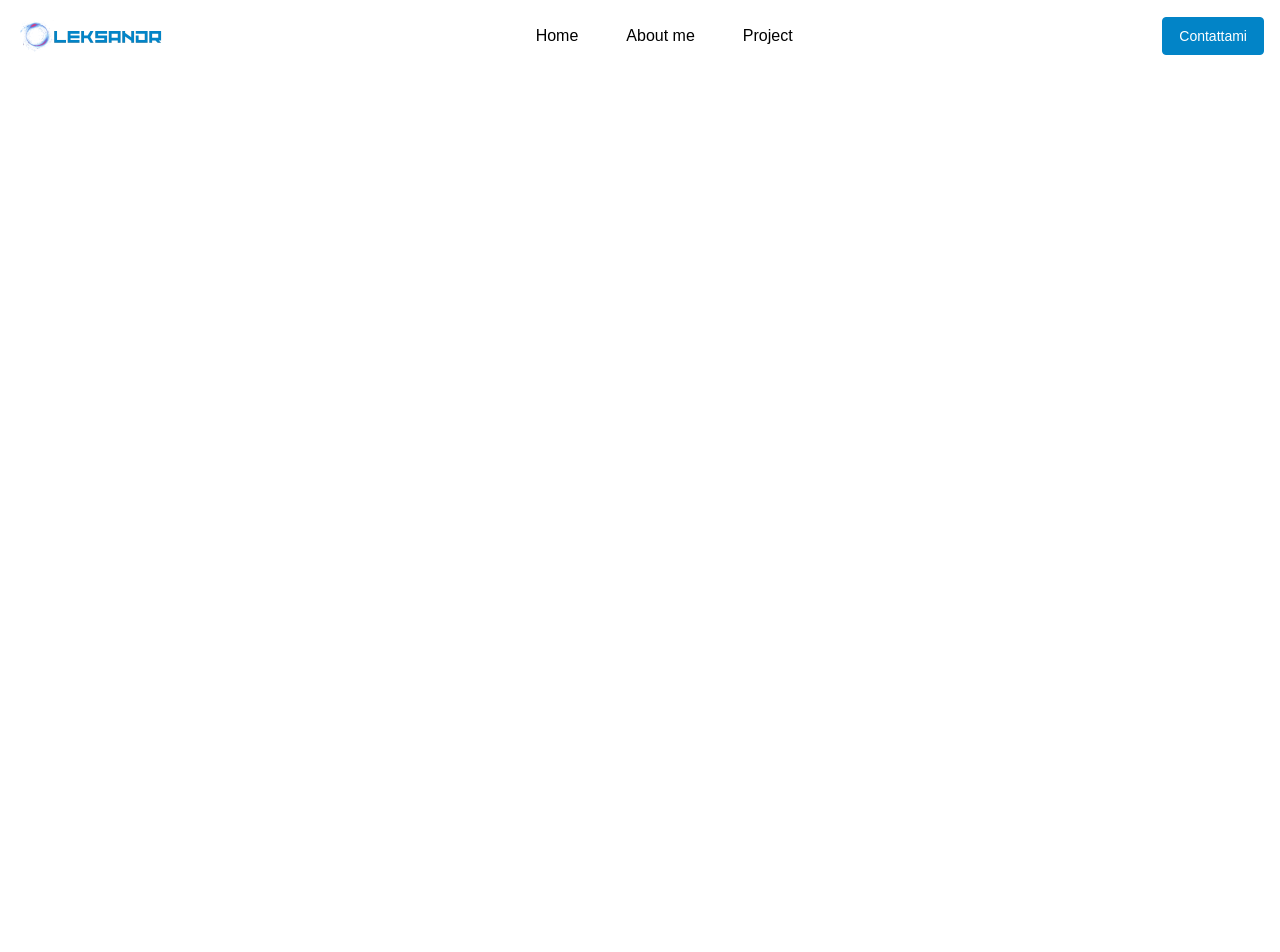
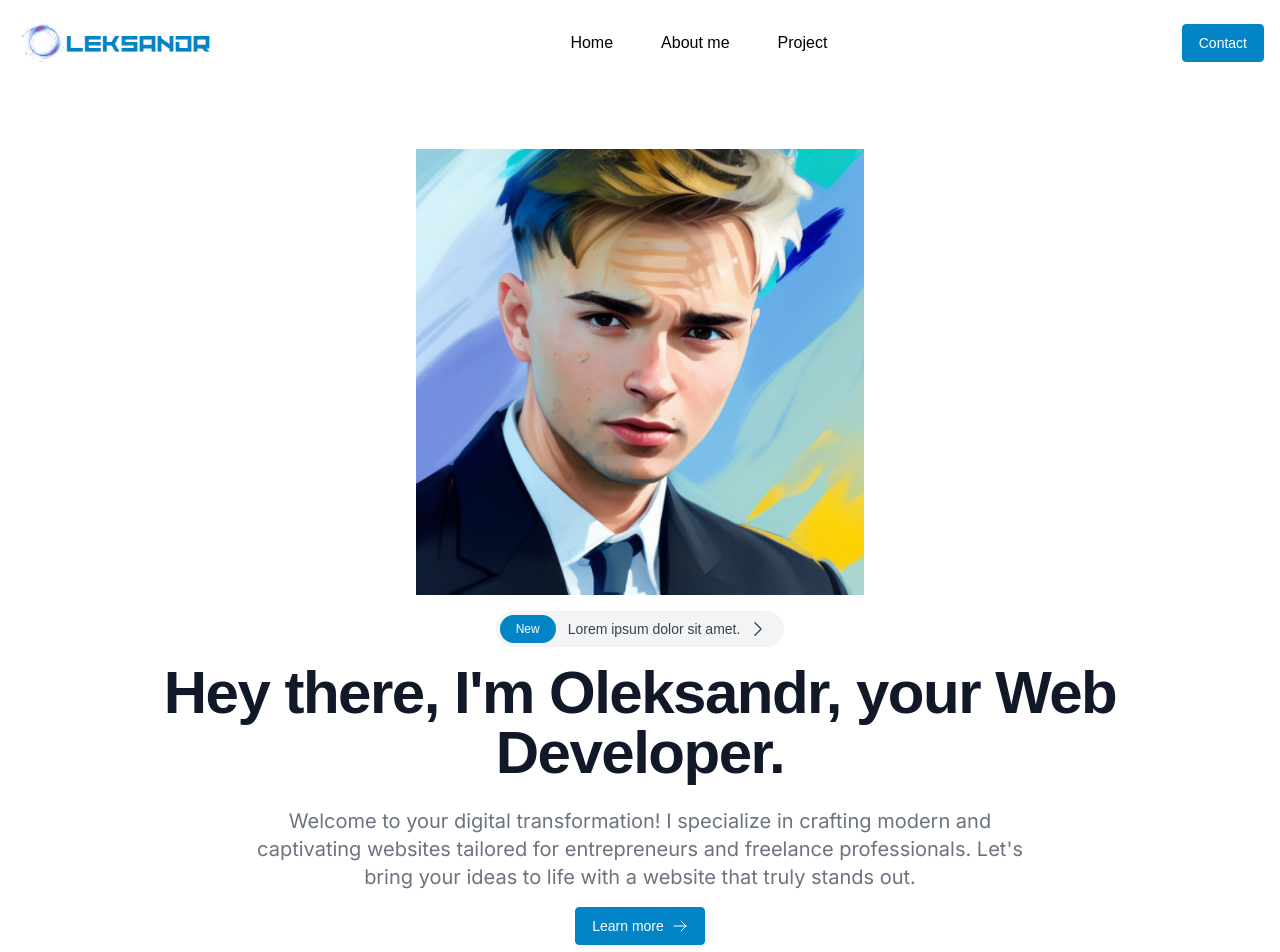
Before and after one commit to OleksandrOleksyuk/modern-portfolio, a React (Vite) app: page /home in a window 1280 px wide. Shown: the top 952 px of the page. Before the commit the page ends 800 px from the top, so only its background shows below. Built offline with nearby package versions, Linux system fonts and the light colour scheme; a web font is replaced by a local one.

Commit message:
:sparkles: create hero section | install heroicons | create primary color

```diff
--- a/src/App.tsx
+++ b/src/App.tsx
@@ -1,10 +1,11 @@
-import { Navbar } from "./components";
+import { Hero, Navbar } from "./components";
 
 function App() {
   return (
-    <div>
+    <header>
       <Navbar />
-    </div>
+      <Hero />
+    </header>
   );
 }
 
--- a/src/components/Button/Button.tsx
+++ b/src/components/Button/Button.tsx
@@ -4,16 +4,30 @@ interface ButtonProps {
   type: "button" | "submit" | "reset";
   color: "primary" | "secondary";
   children: React.ReactNode;
+  link: string;
+  style?: string;
 }
 
-const Button: React.FC<ButtonProps> = ({ color, children, type }) => {
-  const colorBtn = color === "primary" ? "bg-sky-600 text-white border" : "";
+const Button: React.FC<ButtonProps> = ({
+  color,
+  children,
+  type,
+  link,
+  style,
+}) => {
+  const colorBtn =
+    color === "primary" ? "bg-primary-600 text-white border" : "";
   return (
     <button
       type={type}
-      className={`${colorBtn} border-sky-600 hover:bg-sky-600 cursor-pointer text-sm px-4 rounded py-2 text-center`}
+      className={`${colorBtn} ${style} border-primary-600 hover:bg-primary-600 cursor-pointer text-sm px-4 rounded py-2 text-center`}
     >
-      {children}
+      <a
+        href={`#${link}`}
+        className="inline-flex justify-center items-center gap-2"
+      >
+        {children}
+      </a>
     </button>
   );
 };
--- /dev/null
+++ b/src/components/Hero/Hero.tsx
@@ -0,0 +1,32 @@
+import React from "react";
+import HeroImage from "../../assets/hero.jpg";
+import { Button, NewBannerProject } from "..";
+import { ArrowRightIcon } from "@heroicons/react/24/outline";
+
+const Hero: React.FC = () => {
+  return (
+    <section className="bg-white">
+      <div className="py-4 px-4 mx-auto max-w-screen-xl text-center space-y-4 lg:py-16 lg:px-12">
+        <img src={HeroImage} alt="" className="w-full max-w-md mx-auto" />
+        <NewBannerProject />
+        <h1 className="mb-4 text-4xl font-extrabold tracking-tight leading-none text-gray-900 md:text-5xl lg:text-6xl">
+          Hey there, I'm Oleksandr, your Web Developer.
+        </h1>
+        <p className="mb-8 text-lg font-normal text-gray-500 lg:text-xl sm:px-16 xl:px-48">
+          Welcome to your digital transformation! I specialize in crafting
+          modern and captivating websites tailored for entrepreneurs and
+          freelance professionals. Let's bring your ideas to life with a website
+          that truly stands out.
+        </p>
+        <div className="flex flex-col mb-8 lg:mb-16 space-y-4 sm:flex-row sm:justify-center sm:space-y-0 sm:space-x-4">
+          <Button type="button" color="primary" link="#">
+            Learn more
+            <ArrowRightIcon className="w-4" />
+          </Button>
+        </div>
+      </div>
+    </section>
+  );
+};
+
+export default Hero;
--- a/src/components/Navbar/Navbar.tsx
+++ b/src/components/Navbar/Navbar.tsx
@@ -10,11 +10,11 @@ const Navbar: React.FC = () => {
   return (
     <nav className="max-w-screen-xl flex flex-wrap items-center justify-between mx-auto p-4">
       <a href="/" className="flex items-center space-x-3 rtl:space-x-reverse">
-        <img src={logoWhite} width={150} alt="Flowbite Logo" />
+        <img src={logoWhite} width={200} alt="Flowbite Logo" />
       </a>
       <div className="flex md:order-2 space-x-3 md:space-x-0 rtl:space-x-reverse">
-        <Button type="button" color="primary">
-          Contattami
+        <Button type="button" color="primary" link="contact">
+          Contact
         </Button>
         <div className="md:hidden flex justify-center items-center">
           {isOpenMenu ? (
--- /dev/null
+++ b/src/components/NewBannerProject/NewBannerProject.tsx
@@ -0,0 +1,20 @@
+import React from "react";
+import { ChevronRightIcon } from "@heroicons/react/24/outline";
+
+const NewBannerProject: React.FC = (): JSX.Element => {
+  return (
+    <a
+      href="#"
+      className="inline-flex justify-between items-center py-1 px-1 pr-4 mb-7 text-sm text-gray-700 bg-gray-100 rounded-full hover:bg-gray-200"
+      role="alert"
+    >
+      <span className="text-xs bg-primary-600 rounded-full text-white px-4 py-1.5 mr-3">
+        New
+      </span>
+      <span className="text-sm font-medium">Lorem ipsum dolor sit amet.</span>
+      <ChevronRightIcon className="w-5 ml-2" />
+    </a>
+  );
+};
+
+export default NewBannerProject;
--- a/src/components/Starter/Starter.tsx
+++ b/src/components/Starter/Starter.tsx
@@ -12,10 +12,10 @@ const Starter = () => {
   }, [navigate]);
 
   return (
-    <div className="bg-black h-screen text-gray-300 flex flex-col justify-center items-center overflow-hidden">
+    <div className="bg-white h-screen text-primary-800 flex flex-col justify-center items-center overflow-hidden">
       <h1 className="fadeInScale uppercase">Oleksandr Oleksyuk</h1>
       <div className="w-full h-auto flex justify-center items-center">
-        <div className="w-3/5 h-1 border-[1px] border-gray-800 rounded-sm overflow-hidden loading-line-box-container">
+        <div className="w-3/5 h-1 border-[1px] border-primary-600 rounded-sm overflow-hidden loading-line-box-container">
           <div className="h-1 loading-starter"></div>
         </div>
       </div>
--- a/src/components/index.ts
+++ b/src/components/index.ts
@@ -1,5 +1,7 @@
 import Button from "./Button/Button";
+import Hero from "./Hero/Hero";
 import Navbar from "./Navbar/Navbar";
+import NewBannerProject from "./NewBannerProject/NewBannerProject";
 import Starter from "./Starter/Starter";
 
-export { Starter, Navbar, Button };
+export { Starter, Navbar, Button, Hero, NewBannerProject };
--- a/src/styles/keyframe.css
+++ b/src/styles/keyframe.css
@@ -1,11 +1,11 @@
 @keyframes loadingAnimation {
   0% {
     width: 0%;
-    background-color: #d1d5db;
+    background-color: #0284c7;
   }
   100% {
     width: 100%;
-    background-color: #d1d5db;
+    background-color: #0284c7;
   }
 }
 
--- a/tailwind.config.js
+++ b/tailwind.config.js
@@ -4,10 +4,19 @@ export default {
   theme: {
     extend: {
       colors: {
-        "white-primary": "#F0F2F5",
-        "white-secondary": "#FFF",
-        "black-primary": "#161513",
-        "black-secondary": "#1C1C22",
+        primary: {
+          50: "#f0f9ff",
+          100: "#e0f2fe",
+          200: "#bae6fd",
+          300: "#7dd3fc",
+          400: "#38bdf8",
+          500: "#0ea5e9",
+          600: "#0284c7",
+          700: "#0369a1",
+          800: "#075985",
+          900: "#0c4a6e",
+          950: "#082f49",
+        },
       },
     },
   },
```
Also changed, not shown: src/assets/hero.jpg (added).
